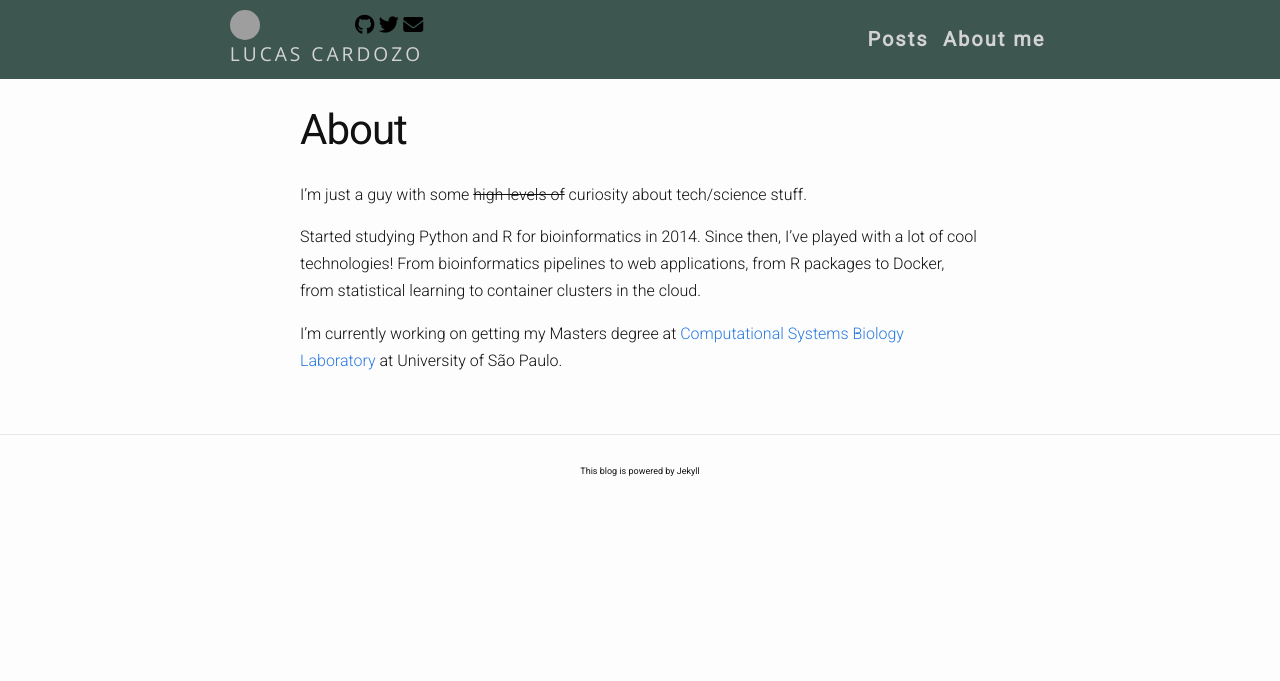
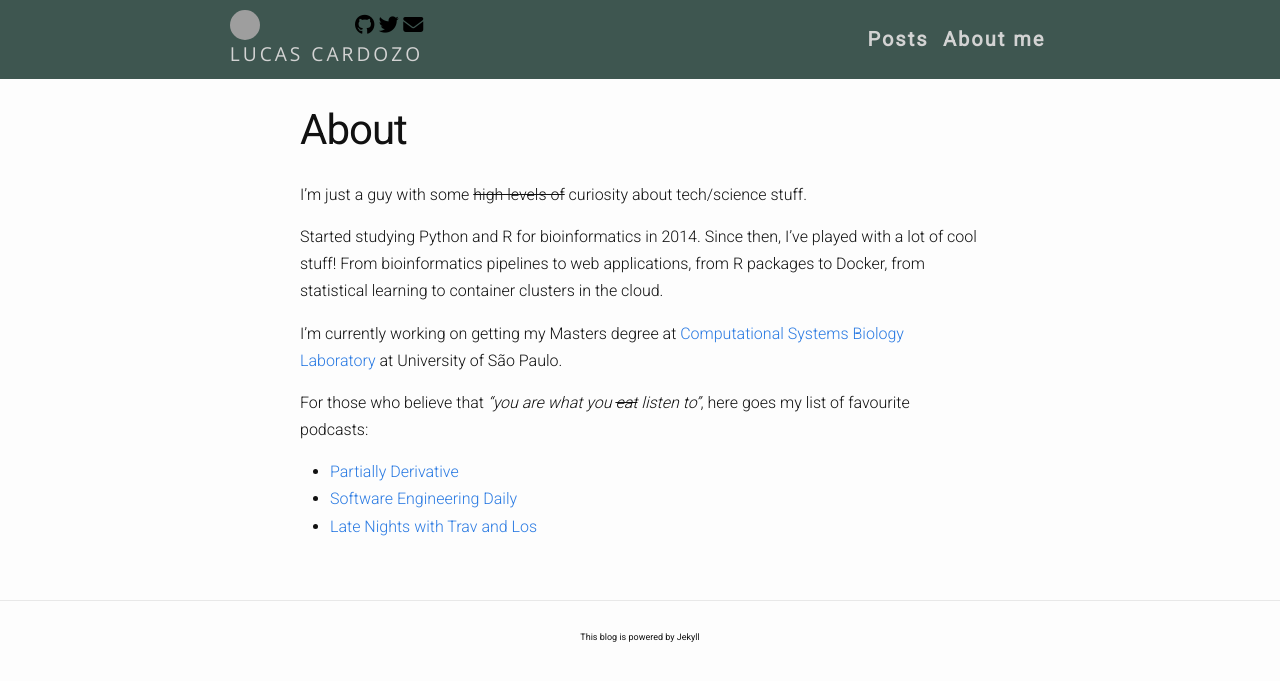
Before and after one commit to lecardozo/lecardozo.github.io, a Jekyll site: the page built from about.md, in a window 1280 px wide. Shown: the top 681 px of the page. Built offline with Jekyll 4.4.1, drawn with Linux system fonts in a browser that asks for light colours; nearby versions of some CDN libraries; grey boxes are pictures that could not be loaded.

Commit message:
updating aboutme

```diff
--- a/about.md
+++ b/about.md
@@ -5,6 +5,11 @@ permalink: /about/
 ---
 I'm just a guy with some ~~high levels of~~ curiosity about tech/science stuff.
 
-Started studying Python and R for bioinformatics in 2014. Since then, I've played with a lot of cool technologies! From bioinformatics pipelines to web applications, from R packages to Docker, from statistical learning to container clusters in the cloud.
+Started studying Python and R for bioinformatics in 2014. Since then, I've played with a lot of cool stuff! From bioinformatics pipelines to web applications, from R packages to Docker, from statistical learning to container clusters in the cloud.
 
 I'm currently working on getting my Masters degree at [Computational Systems Biology Laboratory](http://csbiology.com) at University of São Paulo.
+
+For those who believe that *"you are what you ~~eat~~ listen to"*, here goes my list of favourite podcasts:
+ - [Partially Derivative](http://partiallyderivative.com/)
+ - [Software Engineering Daily](https://softwareengineeringdaily.com/)
+ - [Late Nights with Trav and Los](http://www.travandlos.com/)
```
